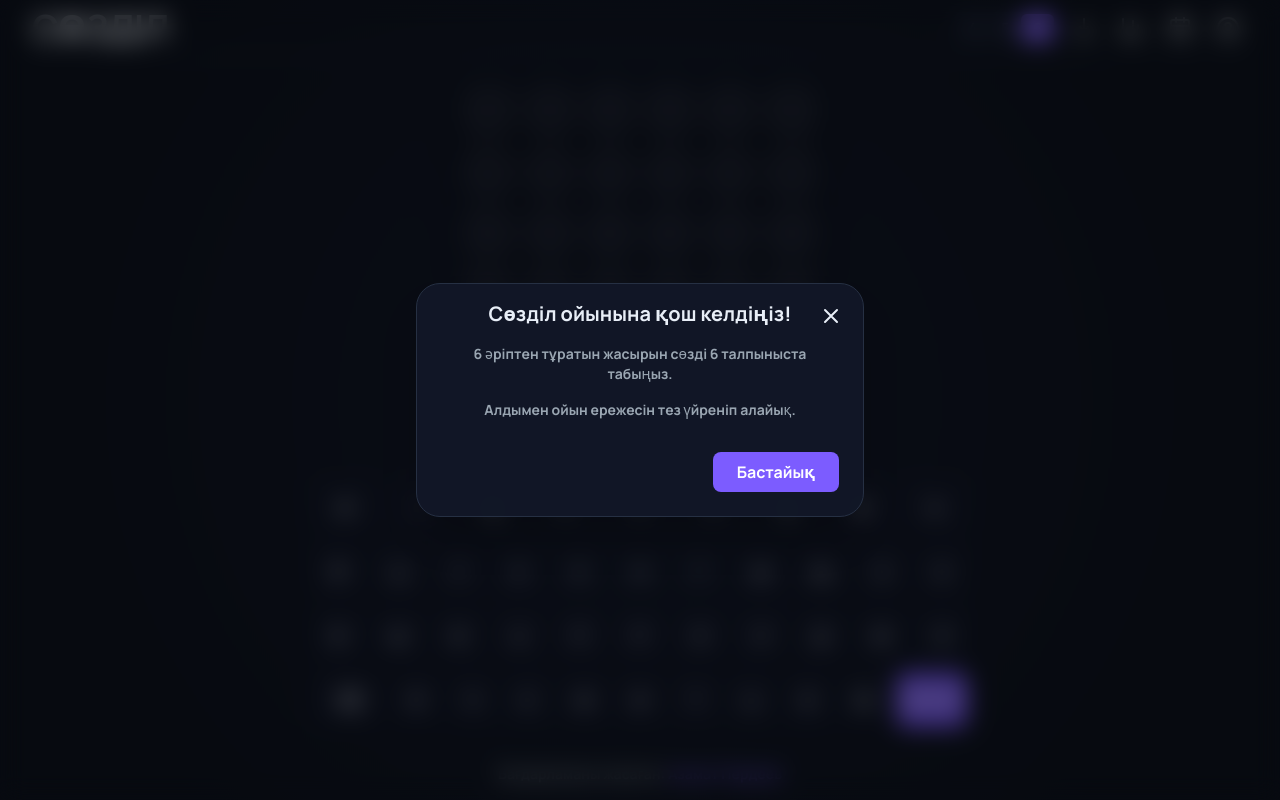
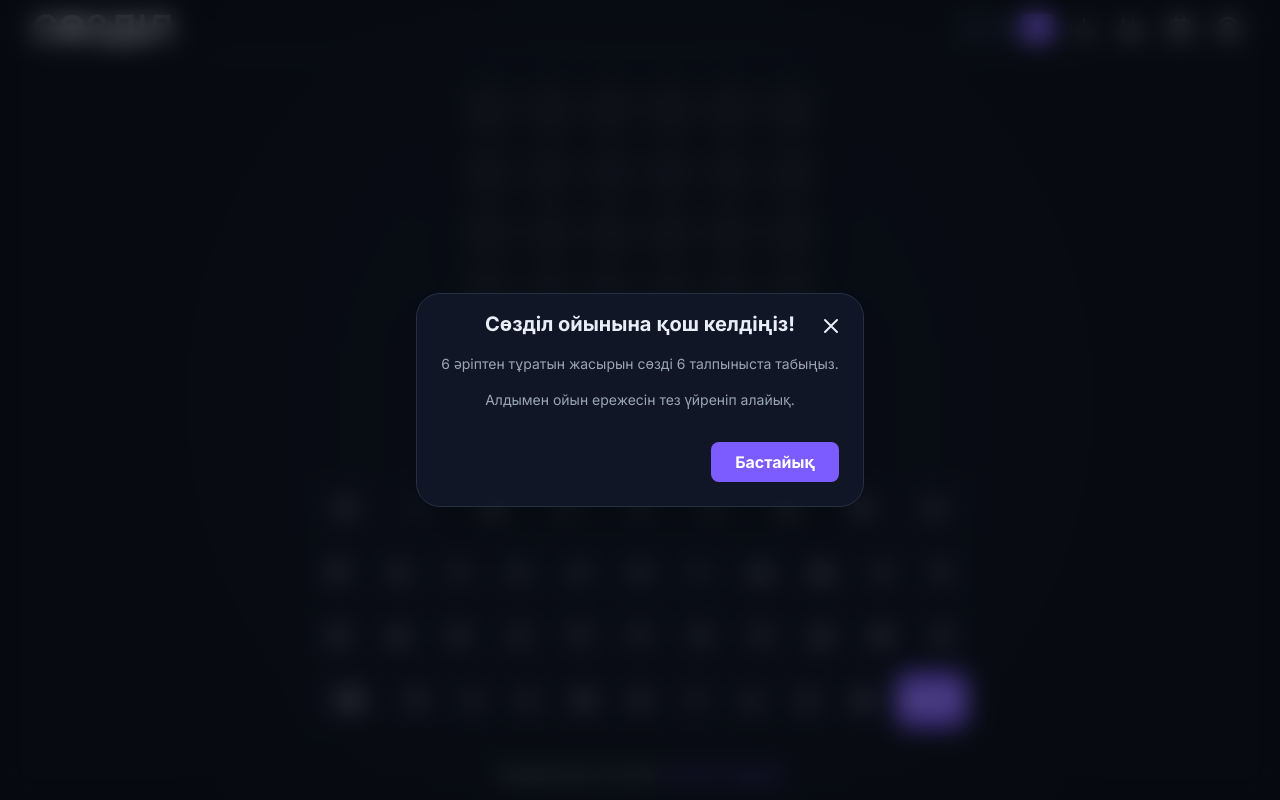
Before and after one commit to Azamaperdeev05/sozdil, a React (Vite) app: page / in a window 1280 px wide. Built offline with nearby package versions, Linux system fonts and the light colour scheme.

Commit message:
style: set Google Inter font universally across all UI elements

```diff
--- a/index.css
+++ b/index.css
@@ -12,5 +12,5 @@
   --color-absent: #374151;
 
   --font-sans: 'Inter', system-ui, -apple-system, BlinkMacSystemFont, 'Segoe UI', Roboto, sans-serif;
-  --font-display: 'Manrope', system-ui, -apple-system, BlinkMacSystemFont, 'Segoe UI', Roboto, sans-serif;
+  --font-display: 'Inter', system-ui, -apple-system, BlinkMacSystemFont, 'Segoe UI', Roboto, sans-serif;
 }
--- a/index.html
+++ b/index.html
@@ -57,10 +57,10 @@
 
     <link rel="preconnect" href="https://fonts.googleapis.com">
     <link rel="preconnect" href="https://fonts.gstatic.com" crossorigin>
-    <link rel="preload" as="style" href="https://fonts.googleapis.com/css2?family=Inter:wght@600;700&family=Manrope:wght@700;800&display=swap">
-    <link href="https://fonts.googleapis.com/css2?family=Inter:wght@600;700&family=Manrope:wght@700;800&display=swap" rel="stylesheet" media="print" onload="this.media='all'">
+    <link rel="preload" as="style" href="https://fonts.googleapis.com/css2?family=Inter:wght@400;600;700;800&display=swap">
+    <link href="https://fonts.googleapis.com/css2?family=Inter:wght@400;600;700;800&display=swap" rel="stylesheet" media="print" onload="this.media='all'">
     <noscript>
-      <link rel="stylesheet" href="https://fonts.googleapis.com/css2?family=Inter:wght@600;700&family=Manrope:wght@700;800&display=swap">
+      <link rel="stylesheet" href="https://fonts.googleapis.com/css2?family=Inter:wght@400;600;700;800&display=swap">
     </noscript>
     <link rel="manifest" href="/manifest.json" />
     <link rel="icon" type="image/jpeg" href="/logo.jpg" />
@@ -72,7 +72,7 @@
     <meta name="apple-mobile-web-app-title" content="Сөзділ">
     <style>
       :root {
-        --font-ui: "Manrope", "Inter", "Noto Sans", system-ui, -apple-system, "Segoe UI", Roboto, Arial;
+        --font-ui: "Inter", system-ui, -apple-system, "Segoe UI", Roboto, Arial, sans-serif;
         --cols: 5;
         --gap: 8px;
         --tile: clamp(40px, min(13vw, 7.5vh), 64px);
```
